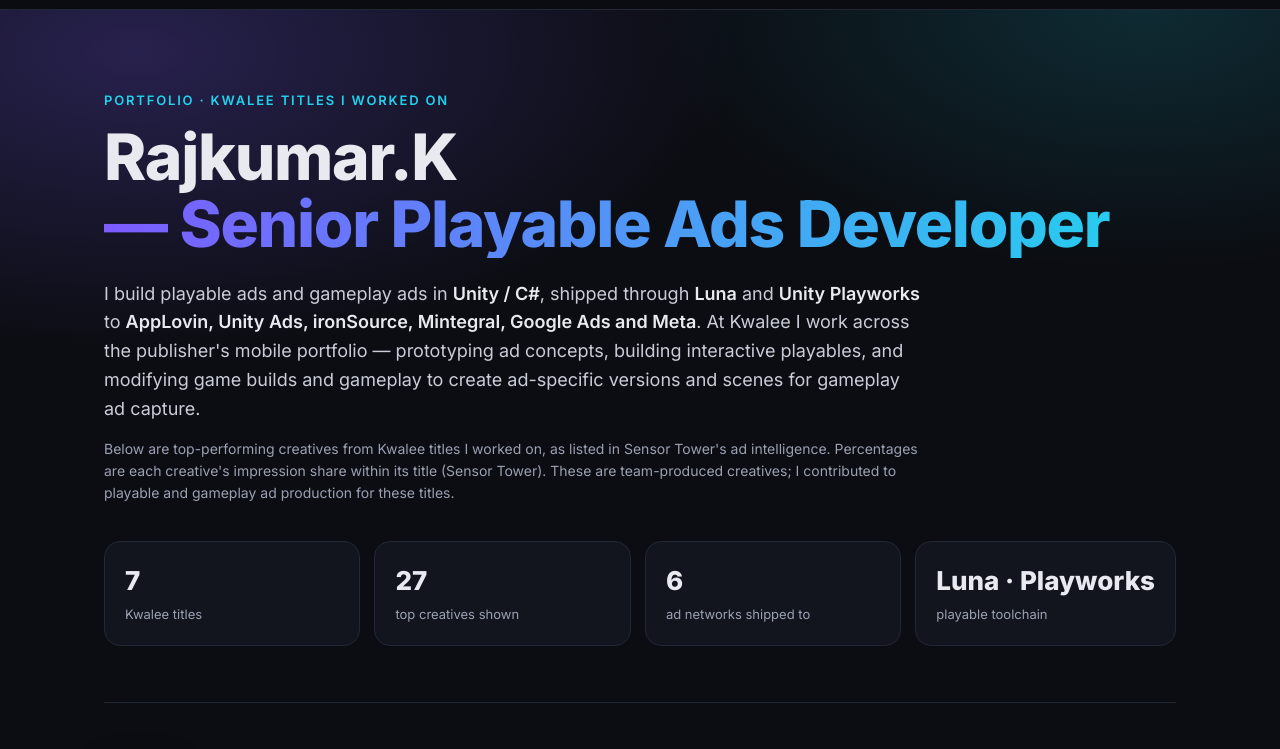
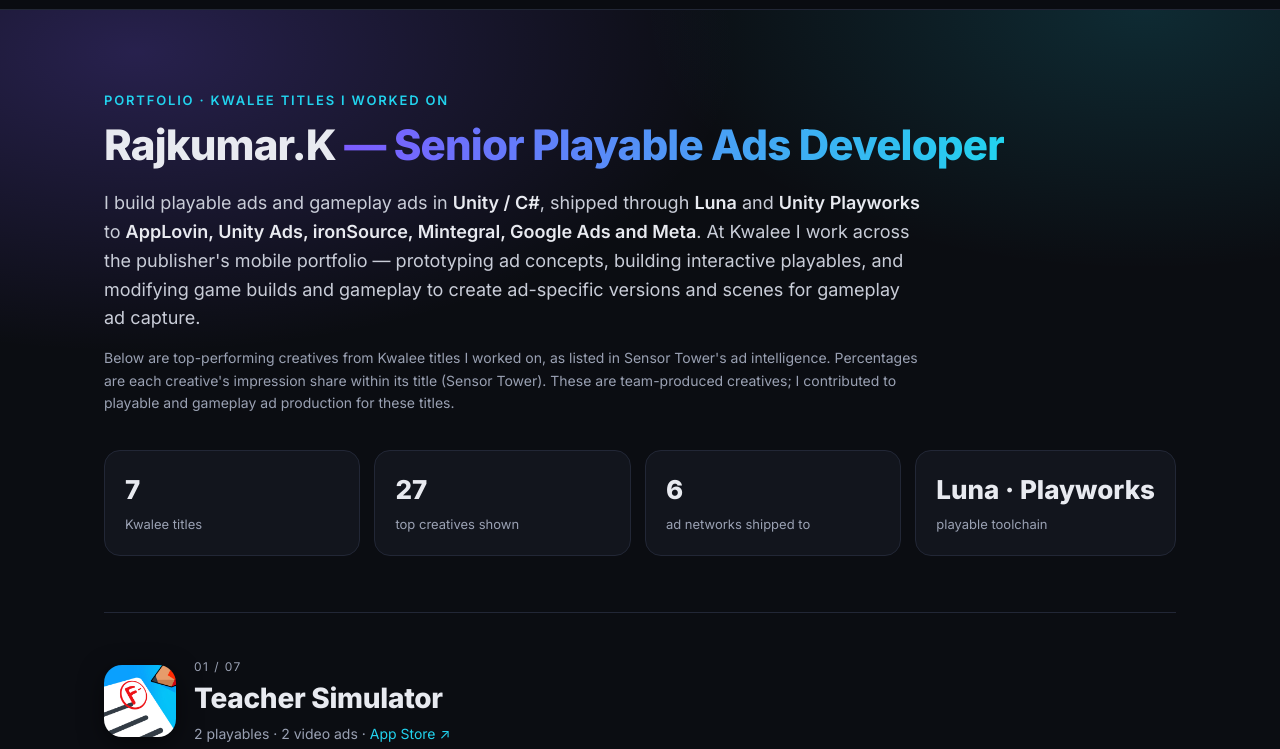
Before and after one commit to rajkumar741/playable-ads-portfolio, a plain HTML site: page index.html in a window 1280 px wide. Shown: the part 51-800 px from the top of the page. Drawn offline with Linux system fonts and the light colour scheme.

Commit message:
Hero: name and title on one line

```diff
--- a/assets/style.css
+++ b/assets/style.css
@@ -9,8 +9,8 @@ a{color:var(--acc2);text-decoration:none}a:hover{text-decoration:underline}
 .hero{padding:80px 5vw 56px;max-width:1200px;margin:0 auto;position:relative}
 .hero:before{content:"";position:absolute;inset:0 -20% auto;height:420px;background:radial-gradient(600px 300px at 20% 10%,rgba(124,92,255,.25),transparent),radial-gradient(500px 260px at 80% 0,rgba(34,211,238,.15),transparent);z-index:-1}
 .eyebrow{color:var(--acc2);text-transform:uppercase;letter-spacing:.14em;font-size:13px;font-weight:600;margin:0 0 12px}
-h1{font-size:clamp(34px,5.4vw,64px);line-height:1.05;margin:0 0 22px;font-weight:800;letter-spacing:-.02em}
-h1 span{display:block;background:linear-gradient(90deg,var(--acc),var(--acc2));-webkit-background-clip:text;background-clip:text;color:transparent}
+h1{font-size:clamp(22px,3.3vw,42px);white-space:nowrap;line-height:1.05;margin:0 0 22px;font-weight:800;letter-spacing:-.02em}
+h1 span{display:inline;background:linear-gradient(90deg,var(--acc),var(--acc2));-webkit-background-clip:text;background-clip:text;color:transparent}
 .lead{max-width:820px;color:#c9cdd8;font-size:18px;margin:0 0 14px}.lead b{color:var(--txt);font-weight:600}.lead.small{font-size:14px;color:var(--mut)}
 .stats{display:grid;grid-template-columns:repeat(4,1fr);gap:14px;margin-top:36px}
 .stats div{background:var(--panel);border:1px solid var(--line);border-radius:16px;padding:18px 20px}
@@ -43,3 +43,5 @@ figcaption{padding:12px 14px 14px}
  .top,.lb{display:none}.hero{padding:14mm 12mm 8mm;max-width:none}.hero:before{display:none}main{padding:0 10mm;max-width:none}.game{break-before:page;padding:9mm 0 0;border:0}
  html,body{background:var(--bg)}.grid{grid-template-columns:repeat(4,1fr)!important;gap:12px}.stats{grid-template-columns:repeat(4,1fr)!important}.links{display:none}
  .ghead{margin-bottom:12px}.thumb{height:310px}.card:hover{transform:none}.foot{break-before:avoid;break-inside:avoid;padding:12px;margin-top:0}.foot h2{font-size:20px}.disc{margin-top:8px!important}}
+
+@media(max-width:900px){h1{white-space:normal}}
```
